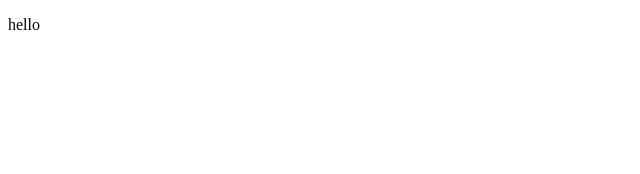
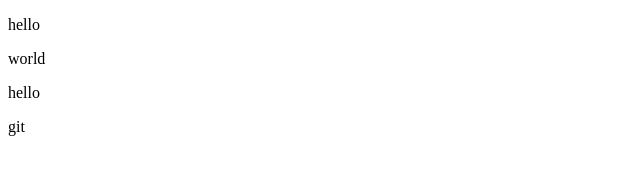
Before and after one commit to taguchipp/miniSite, a plain HTML site: page index.html in a window 1280 px wide. Shown: the whole page, without its empty margins (0-640 px from the left). Drawn offline with Linux system fonts and the light colour scheme.

Commit message:
index修正２

```diff
--- a/index.html
+++ b/index.html
@@ -6,5 +6,8 @@
 	</head>
 	<body>
 		<p>hello</p>
+		<p>world</p>
+		<p>hello</p>
+		<p>git</p>
 	</body>
 </html>
```
